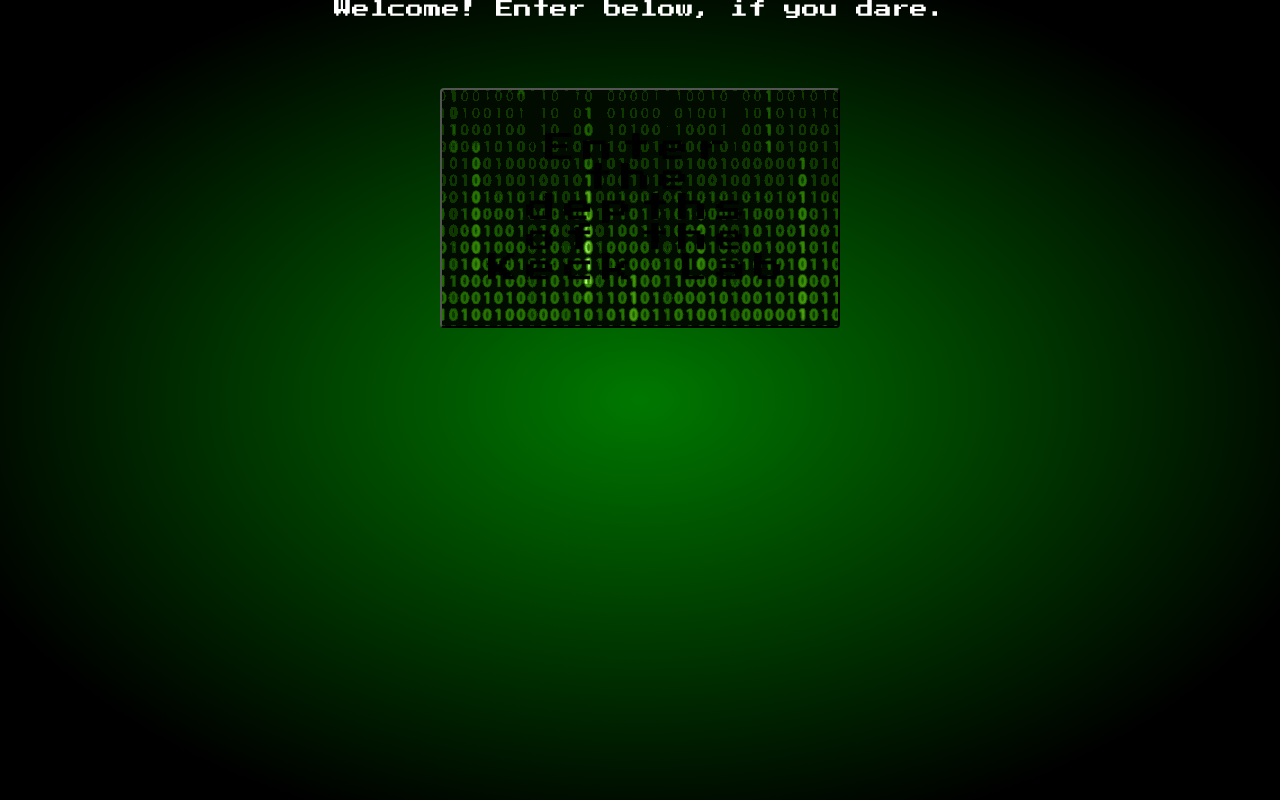
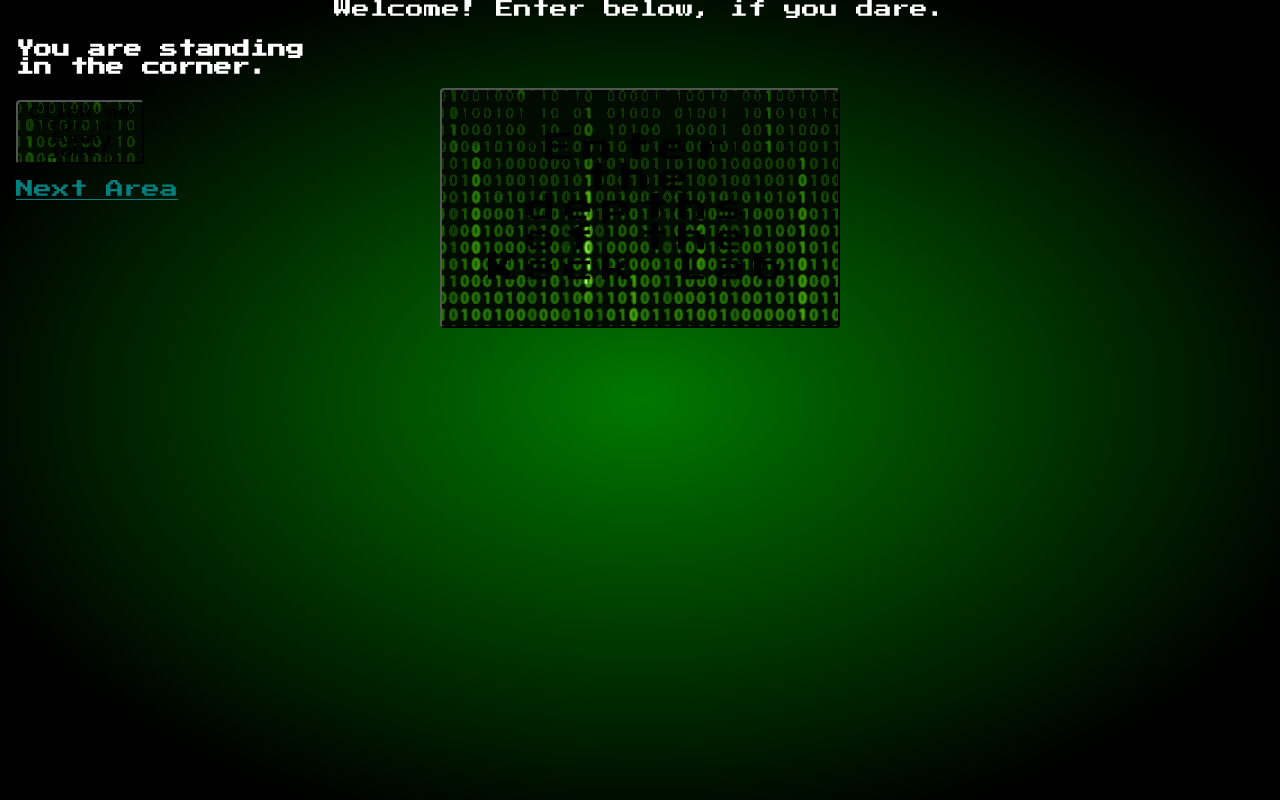
Before and after one commit to djacosta-01/TheEsapists, a React (Create React App) app in the folder keck-escape-room/: page /test in a window 1280 px wide. Built offline with nearby package versions, Linux system fonts and the light colour scheme; no server answers.

Commit message:
Adding Prettier config; vscode config;  starting refactor for Location.jsx container

```diff
--- a/keck-escape-room/src/components/App.js
+++ b/keck-escape-room/src/components/App.js
@@ -1,43 +1,44 @@
-import "./App.css";
-import { useState, useEffect } from "react";
-import GamePage from "./GamePage";
-import NavBar from "./Navbar";
-import LoadGame from "../services/LoadGame";
-import { BrowserRouter as Router, Routes, Route } from "react-router-dom";
-import Corner from "./Corner";
-import Couch from "./Couch";
-import Server from "./Server";
-import CoffeeTable from "./CoffeeTable";
-import { SignIn, SignOut, useAuthentication } from "../services/authService";
-import { createNewGame, fetchGames } from "../services/gameService";
+import './App.css'
+import { useState, useEffect } from 'react'
+import GamePage from './GamePage'
+import NavBar from './Navbar'
+import LoadGame from '../services/LoadGame'
+import { BrowserRouter as Router, Routes, Route } from 'react-router-dom'
+import Corner from './Corner'
+import Couch from './Couch'
+import Server from './Server'
+import CoffeeTable from './CoffeeTable'
+import { SignIn, SignOut, useAuthentication } from '../services/authService'
+import { createNewGame, fetchGames } from '../services/gameService'
+import Location from '../containers/Location'
 
 function App() {
-  const user = useAuthentication();
-  const [games, setGames] = useState([]);
-  const [game, setGame] = useState(null);
-  const [newGame, setNewGame] = useState(false);
+  const user = useAuthentication()
+  const [games, setGames] = useState([])
+  const [game, setGame] = useState(null)
+  const [newGame, setNewGame] = useState(false)
 
   useEffect(() => {
     if (user) {
-      fetchGames().then(setGames);
+      fetchGames().then(setGames)
     }
-  }, [user]);
+  }, [user])
 
   // Updates the database, then updates the internal React state
   function addGame({ title }) {
-    createNewGame({ title }).then((game) => {
-      setGame(game);
-      setGames([game, ...games]);
-      setNewGame(false);
-    });
+    createNewGame({ title }).then(game => {
+      setGame(game)
+      setGames([game, ...games])
+      setNewGame(false)
+    })
   }
 
   return (
     <div className="App">
-      {!user ? "" : <NavBar />}
+      {!user ? '' : <NavBar />}
       {!user ? <SignIn /> : <SignOut />}
-      {!user ? "" : <GamePage username={user?.displayName} />}
-      {!user ? "" : <LoadGame games={games} setGame={setGame} />}
+      {!user ? '' : <GamePage username={user?.displayName} />}
+      {!user ? '' : <LoadGame games={games} setGame={setGame} />}
       {/* {!user ? "" : <JokeGenerator />} */}
       {/* {!user ? "" : <Game game={game} />} */}
       <Router>
@@ -45,12 +46,22 @@ function App() {
           {/* <Route exact path='/' exact element={<Home/>} /> */}
           <Route path="/corner" element={<Corner />} />
           <Route path="/couch" element={<Couch />} />
+          <Route
+            path="/test"
+            element={
+              <Location
+                mainText="You are standing in the corner."
+                enableJoke={true}
+                enableAlert={false}
+              />
+            }
+          />
           <Route path="/server" element={<Server />} />
           <Route path="/coffee-table" element={<CoffeeTable />} />
         </Routes>
       </Router>
     </div>
-  );
+  )
 }
 
-export default App;
+export default App
--- a/keck-escape-room/src/components/Couch.js
+++ b/keck-escape-room/src/components/Couch.js
@@ -1,13 +1,14 @@
 import React from "react";
-import Whiteboard from "./WhiteboardDisplay";
 
 const Couches = () => {
   return (
-    <div>
+    <div id="right-sidebar">
       <h4>You are standing by the couches.</h4>
       <button onClick={() => alert("A frog")}>Look at whiteboard</button>
-      <p>
-        <a href="server">Next Area</a>
+      <p className="links">
+        <a id="next-link" href="server">
+          Next Area
+        </a>
       </p>
     </div>
   );
--- /dev/null
+++ b/keck-escape-room/src/containers/Location.jsx
@@ -0,0 +1,21 @@
+import React from 'react'
+import JokeGenerator from '../components/jokeAPI'
+
+const Location = props => {
+  const { mainText, enableJoke, enableAlert } = props
+
+  return (
+    <div id="right-sidebar">
+      <h4>You are standing in the corner.</h4>
+      {enableJoke && <JokeGenerator />}
+      {enableAlert && <button onClick={() => alert('A frog')}>Look at whiteboard</button>}
+      <p className="links">
+        <a id="next-link" href="couch">
+          Next Area
+        </a>
+      </p>
+    </div>
+  )
+}
+
+export default Location
```
Also changed, not shown: keck-escape-room/src/components/Corner.js (+5 -6 lines), 1 other file (tests, documents, lock files or other folders).
